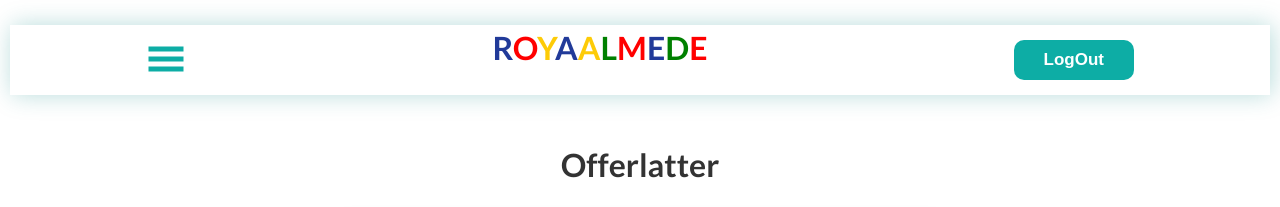
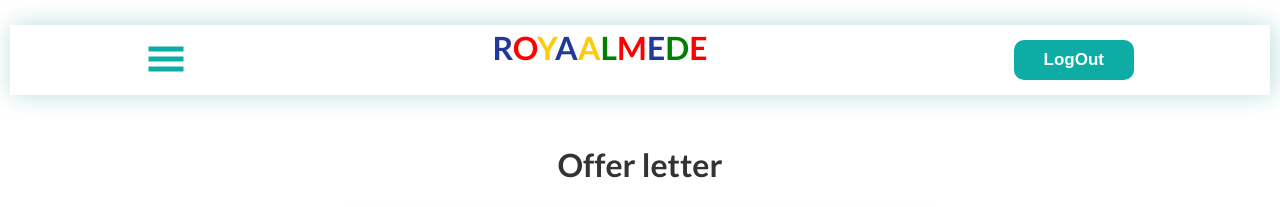
Before and after one commit to ankitvitale/royaalmedefrontend, a React (Create React App) app: page /offerlatter in a window 1280 px wide. Shown: the top 207 px of the page. Built offline with nearby package versions, Linux system fonts and the light colour scheme; no server answers; sample sign-in values are in the browser's storage.

Commit message:
change name

```diff
--- a/src/pages/latters/Offerlatter.jsx
+++ b/src/pages/latters/Offerlatter.jsx
@@ -167,7 +167,7 @@ function Offerlatter() {
     return (
         <>
             <h1 style={{ textAlign: "center", marginTop: "50px" }} className='offer_letter_heading'>
-                Offerlatter
+                Offer letter
             </h1>
 
             <div className="offer_latter_form_wrapper">
```
